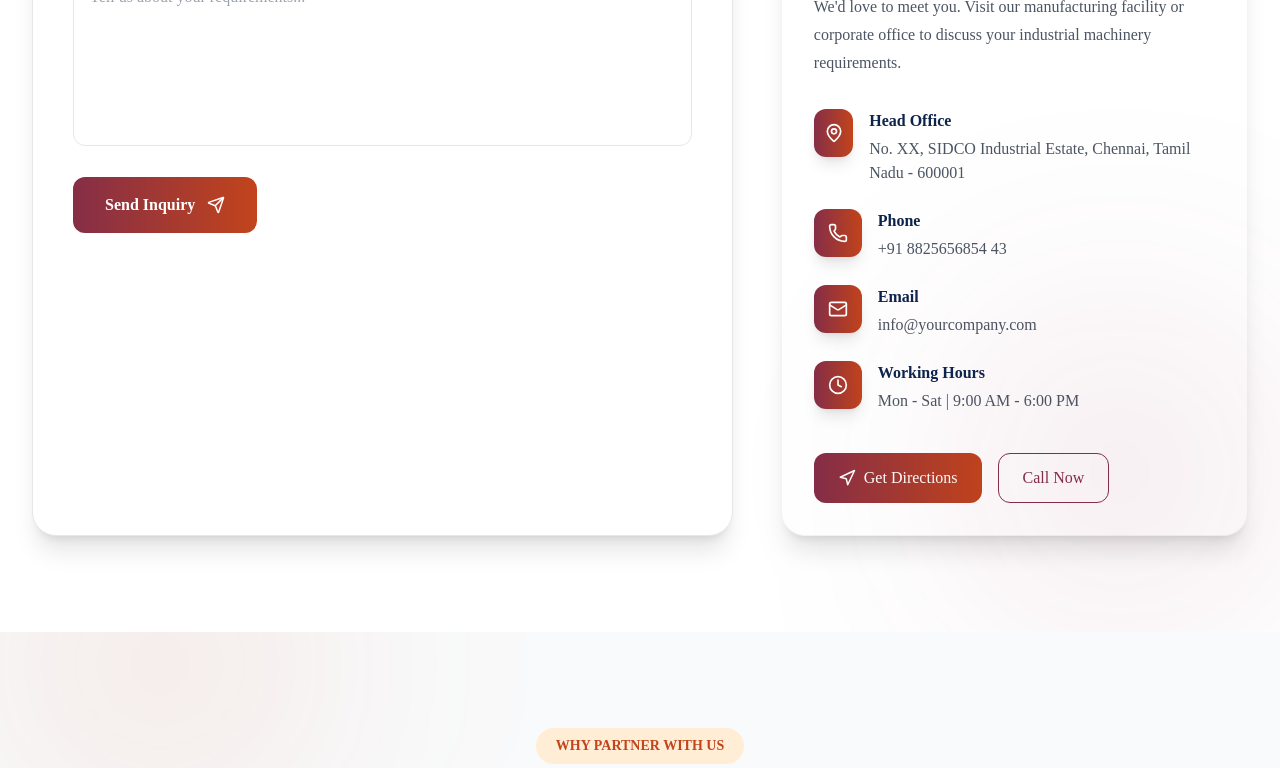
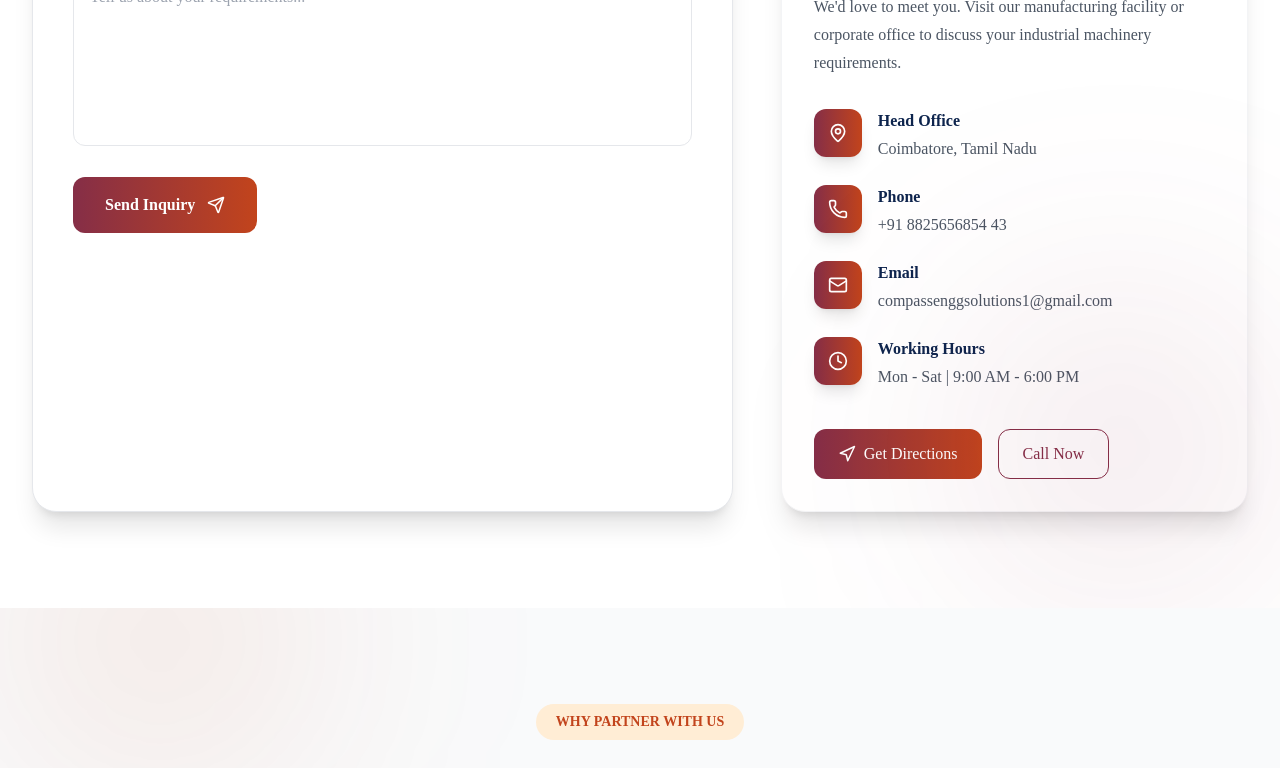
Before and after one commit to Anitha-Chris104/machinecode, a React (Vite) app in the folder client/: page /contact in a window 1280 px wide. Shown: the part 2020-2788 px from the top of the page. Built offline with nearby package versions, Linux system fonts and the light colour scheme; no server answers.

Commit message:
stats card update

```diff
--- a/client/src/components/Hero/TrustBadges.jsx
+++ b/client/src/components/Hero/TrustBadges.jsx
@@ -1,7 +1,6 @@
 import { GearIcon, ShieldIcon, TruckIcon, UserIcon } from "./icons";
 
 const badges = [
-  { label: "ISO Certified", icon: ShieldIcon },
   { label: "10+ Years Experience", icon: UserIcon },
   { label: "Custom Engineering", icon: GearIcon },
   { label: "Nationwide Service", icon: TruckIcon },
--- a/client/src/components/contact/ContactMap.jsx
+++ b/client/src/components/contact/ContactMap.jsx
@@ -5,7 +5,7 @@
   {
     icon: MapPin,
     title: "Head Office",
-    value: "No. XX, SIDCO Industrial Estate, Chennai, Tamil Nadu - 600001",
+    value: "Coimbatore, Tamil Nadu",
   },
   {
     icon: Phone,
@@ -15,7 +15,7 @@
   {
     icon: Mail,
     title: "Email",
-    value: "info@yourcompany.com",
+    value: "compassenggsolutions1@gmail.com",
   },
   {
     icon: Clock,
--- a/client/src/components/footer/Footer.jsx
+++ b/client/src/components/footer/Footer.jsx
@@ -113,7 +113,7 @@
 
               <div className="flex gap-3">
                 <Mail className="text-[#C2441C]" size={20} />
-                <p className="text-gray-400">info@machinecode.com</p>
+                <p className="text-gray-400">compassenggsolutions1@gmail.com</p>
               </div>
             </div>
           </div>
--- a/client/src/data/contactData.js
+++ b/client/src/data/contactData.js
@@ -11,7 +11,7 @@
   {
     icon: Mail,
     title: "Email Us",
-    value: "info@yourcompany.com",
+    value: "compassenggsolutions1@gmail.com",
     description: "We'll respond within 24 hours",
     color: "from-[#852E47] to-[#C2441C]",
   },
--- a/client/src/data/reviews.js
+++ b/client/src/data/reviews.js
@@ -6,25 +6,25 @@
     description: "Rated by manufacturing partners",
     color: "bg-red-500",
   },
-  {
-    id: 2,
-    company: "IndiaMART",
-    rating: "4.8",
-    description: "Verified industrial supplier",
-    color: "bg-blue-500",
-  },
-  {
-    id: 3,
-    company: "TradeIndia",
-    rating: "4.9",
-    description: "Trusted business marketplace",
-    color: "bg-green-500",
-  },
-  {
-    id: 4,
-    company: "Justdial",
-    rating: "5.0",
-    description: "Highly recommended by clients",
-    color: "bg-orange-500",
-  },
+  // {
+  //   id: 2,
+  //   company: "IndiaMART",
+  //   rating: "4.8",
+  //   description: "Verified industrial supplier",
+  //   color: "bg-blue-500",
+  // },
+  // {
+  //   id: 3,
+  //   company: "TradeIndia",
+  //   rating: "4.9",
+  //   description: "Trusted business marketplace",
+  //   color: "bg-green-500",
+  // },
+  // {
+  //   id: 4,
+  //   company: "Justdial",
+  //   rating: "5.0",
+  //   description: "Highly recommended by clients",
+  //   color: "bg-orange-500",
+  // },
 ];
```
